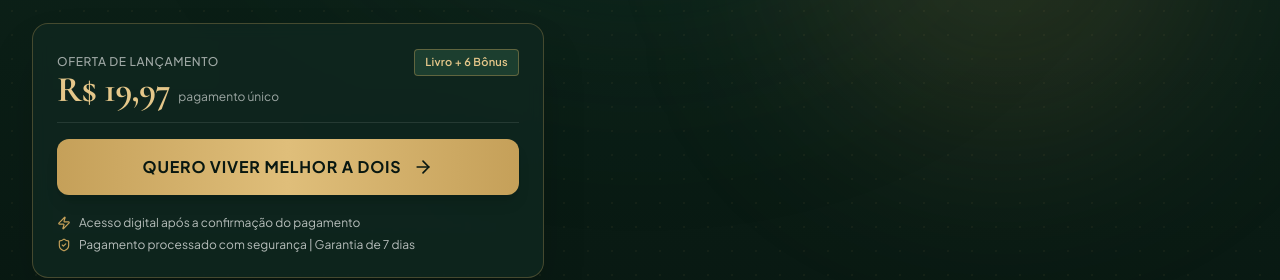
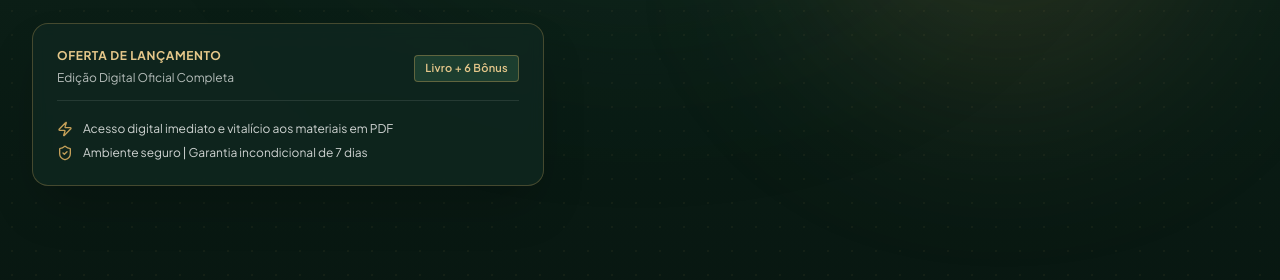
Before and after one commit to fabrehbfabre-eng/Site-Casal-Fabre, a React (Vite) app: page / in a window 1280 px wide. Shown: the part 553-833 px from the top of the page. Built offline with nearby package versions, Linux system fonts and the light colour scheme.

Commit message:
refactor(ui): update offer presentation to focus on value
Remove explicit price display from Hero and Offer sections to emphasize the package value and product status over the monetary cost.

```diff
--- a/src/App.tsx
+++ b/src/App.tsx
@@ -51,7 +51,7 @@ export default function App() {
         {/* Dobra 7: Os 6 Bônus Inclusos no Pacote */}
         <BonusesSection />
 
-        {/* Dobra 8: Seção de Oferta do Pacote Completo (R$ 19,97) */}
+        {/* Dobra 8: Seção de Oferta do Pacote Completo */}
         <OfferSection />
 
         {/* Dobra 9: Sobre o Casal Fabre (Heberson & Katia Fabre) */}
--- a/src/components/Hero.tsx
+++ b/src/components/Hero.tsx
@@ -55,19 +55,16 @@ export default function Hero() {
               </div>
             </div>
 
-            {/* Pricing Box & Primary CTA */}
+            {/* Offer Highlights Box */}
             <div className="w-full max-w-lg bg-[#0F261E]/90 border border-[#C5A059]/30 rounded-2xl p-6 shadow-2xl backdrop-blur-sm space-y-4 text-left">
-              <div className="flex items-baseline justify-between border-b border-white/10 pb-3">
+              <div className="flex items-center justify-between border-b border-white/10 pb-3">
                 <div>
-                  <span className="text-xs uppercase tracking-wider text-white/60 font-medium block">
+                  <span className="text-xs uppercase tracking-wider text-[#E5C78A] font-bold block">
                     Oferta de Lançamento
                   </span>
-                  <div className="flex items-baseline gap-2">
-                    <span className="text-3xl sm:text-4xl font-bold font-editorial text-[#E5C78A]">
-                      {PRODUCT_CONFIG.formattedPrice}
-                    </span>
-                    <span className="text-xs text-white/60">pagamento único</span>
-                  </div>
+                  <span className="text-xs text-white/70">
+                    Edição Digital Oficial Completa
+                  </span>
                 </div>
                 <div className="text-right">
                   <span className="inline-block px-2.5 py-1 rounded bg-[#1C3E2F] border border-[#C5A059]/40 text-[#E5C78A] text-[11px] font-semibold tracking-wide">
@@ -76,27 +73,15 @@ export default function Hero() {
                 </div>
               </div>
 
-              {/* Main Button */}
-              <a
-                id="hero-primary-cta"
-                href={PRODUCT_CONFIG.checkoutUrl}
-                target="_blank"
-                rel="noopener noreferrer"
-                className="w-full inline-flex items-center justify-center gap-3 py-4 px-8 rounded-xl bg-gradient-to-r from-[#C5A059] via-[#DFBE7A] to-[#C5A059] text-[#081711] font-bold text-base uppercase tracking-wider shadow-lg hover:shadow-2xl hover:shadow-[#C5A059]/30 hover:scale-[1.01] active:scale-[0.99] transition-all duration-200"
-              >
-                <span>{PRODUCT_CONFIG.primaryCtaText}</span>
-                <ArrowRight className="w-5 h-5" />
-              </a>
-
-              {/* Microcopy Under Button */}
-              <div className="space-y-1.5 pt-1 text-[11px] sm:text-xs text-white/70">
-                <div className="flex items-center gap-2">
-                  <Zap className="w-3.5 h-3.5 text-[#C5A059] shrink-0" />
-                  <span>Acesso digital após a confirmação do pagamento</span>
+              {/* Highlights & Security Microcopy */}
+              <div className="space-y-2 pt-1 text-xs text-white/80">
+                <div className="flex items-center gap-2.5">
+                  <Zap className="w-4 h-4 text-[#C5A059] shrink-0" />
+                  <span>Acesso digital imediato e vitalício aos materiais em PDF</span>
                 </div>
-                <div className="flex items-center gap-2">
-                  <ShieldCheck className="w-3.5 h-3.5 text-[#C5A059] shrink-0" />
-                  <span>Pagamento processado com segurança | Garantia de 7 dias</span>
+                <div className="flex items-center gap-2.5">
+                  <ShieldCheck className="w-4 h-4 text-[#C5A059] shrink-0" />
+                  <span>Ambiente seguro | Garantia incondicional de 7 dias</span>
                 </div>
               </div>
             </div>
--- a/src/components/OfferSection.tsx
+++ b/src/components/OfferSection.tsx
@@ -1,7 +1,5 @@
 import React from 'react';
-import { PRODUCT_CONFIG } from '../config/offer';
-import BookMockup from './BookMockup';
-import { ShieldCheck, Zap, CheckCircle2, ArrowRight, Sparkles, Lock, CreditCard } from 'lucide-react';
+import { ShieldCheck, Zap, CheckCircle2, Sparkles, Lock } from 'lucide-react';
 
 export default function OfferSection() {
   const packageItems = [
@@ -73,48 +71,40 @@ export default function OfferSection() {
 
             </div>
 
-            {/* Right: Price Tag & Main Button */}
-            <div className="lg:col-span-5 bg-[#081711] border border-[#C5A059]/40 rounded-2xl p-6 sm:p-8 text-center space-y-5 shadow-xl">
+            {/* Right: Format Details & Guarantees Container */}
+            <div className="lg:col-span-5 bg-[#081711] border border-[#C5A059]/40 rounded-2xl p-6 sm:p-8 space-y-6 shadow-xl flex flex-col justify-between">
 
-              <div className="space-y-1">
-                <span className="text-xs uppercase tracking-widest text-white/60 font-semibold block">
-                  Valor Único de Acesso:
-                </span>
-                <div className="flex items-baseline justify-center gap-1.5">
-                  <span className="text-4xl sm:text-5xl font-bold font-editorial text-[#E5C78A]">
-                    {PRODUCT_CONFIG.formattedPrice}
+              <div className="space-y-4">
+                <div className="text-center pb-4 border-b border-white/10">
+                  <span className="text-xs uppercase tracking-widest text-[#E5C78A] font-bold block mb-1">
+                    Edição Digital Oficial
                   </span>
+                  <p className="text-xs text-white/70 leading-relaxed">
+                    Conteúdo completo com livro principal, guias práticos e 6 bônus exclusivos.
+                  </p>
                 </div>
-                <span className="text-xs text-white/60 block">
-                  {PRODUCT_CONFIG.installmentsInfo}
-                </span>
+
+                {/* Trust & Access Highlights */}
+                <div className="space-y-3.5 text-xs text-white/80">
+                  <div className="flex items-start gap-3">
+                    <Zap className="w-4 h-4 text-[#C5A059] shrink-0 mt-0.5" />
+                    <span>Acesso digital aos materiais em formato PDF de alta qualidade.</span>
+                  </div>
+                  <div className="flex items-start gap-3">
+                    <ShieldCheck className="w-4 h-4 text-[#C5A059] shrink-0 mt-0.5" />
+                    <span>7 dias de garantia incondicional para leitura e aplicação.</span>
+                  </div>
+                  <div className="flex items-start gap-3">
+                    <Lock className="w-4 h-4 text-[#C5A059] shrink-0 mt-0.5" />
+                    <span>Ambiente com total segurança e privacidade.</span>
+                  </div>
+                </div>
               </div>
 
-              <a
-                id="offer-section-cta"
-                href={PRODUCT_CONFIG.checkoutUrl}
-                target="_blank"
-                rel="noopener noreferrer"
-                className="w-full inline-flex items-center justify-center gap-2 py-4 px-6 rounded-xl bg-gradient-to-r from-[#C5A059] via-[#DFBE7A] to-[#C5A059] text-[#081711] font-bold text-sm sm:text-base uppercase tracking-wider shadow-lg hover:shadow-2xl hover:scale-[1.02] active:scale-[0.98] transition-all duration-200"
-              >
-                <span>{PRODUCT_CONFIG.secondaryCtaText}</span>
-                <ArrowRight className="w-4 h-4" />
-              </a>
-
-              {/* Trust Indicators */}
-              <div className="pt-2 border-t border-white/10 space-y-2 text-[11px] text-white/70 text-left">
-                <div className="flex items-center gap-2">
-                  <Zap className="w-3.5 h-3.5 text-[#C5A059] shrink-0" />
-                  <span>Acesso digital após a confirmação do pagamento.</span>
-                </div>
-                <div className="flex items-center gap-2">
-                  <Lock className="w-3.5 h-3.5 text-[#C5A059] shrink-0" />
-                  <span>Pagamento 100% criptografado e seguro via Kiwify.</span>
-                </div>
-                <div className="flex items-center gap-2">
-                  <ShieldCheck className="w-3.5 h-3.5 text-[#C5A059] shrink-0" />
-                  <span>{PRODUCT_CONFIG.guaranteeDays} dias de garantia incondicional.</span>
-                </div>
+              <div className="p-3.5 rounded-xl bg-[#132C21] border border-[#C5A059]/20 text-center">
+                <span className="text-[11px] text-[#E5C78A] font-medium tracking-wide uppercase block">
+                  Material Vitalício | Download Disponível
+                </span>
               </div>
 
             </div>
```
